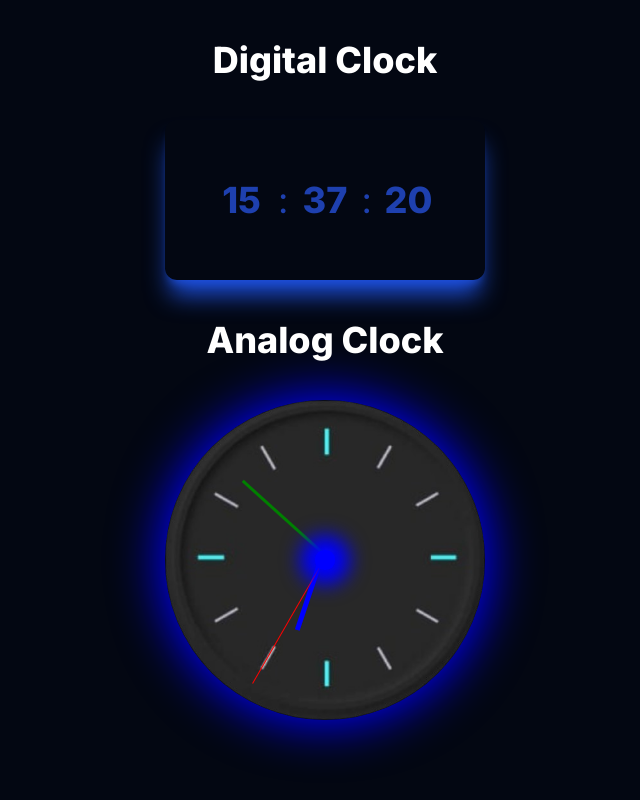
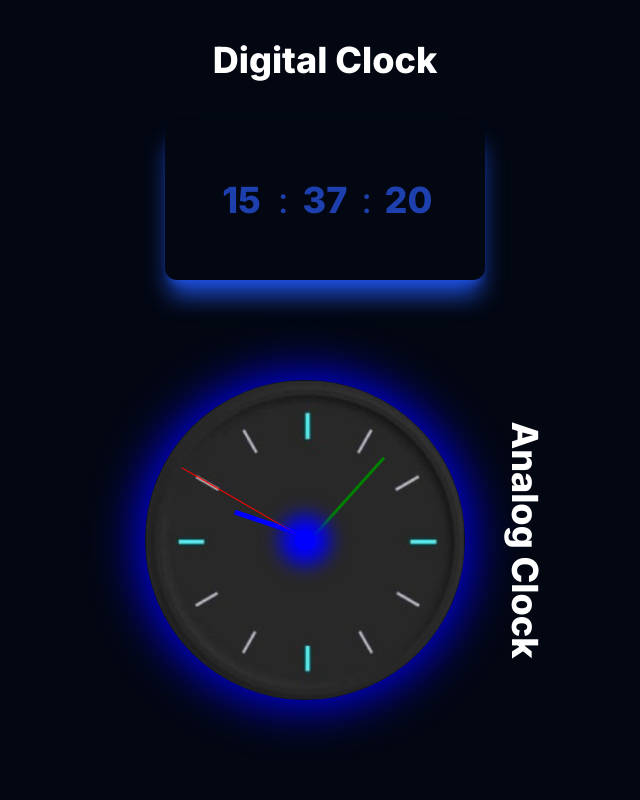
Before and after one commit to kk0139317/clock, a Next.js app: page / in a window 1280 px wide. Shown: the whole page, without its empty margins (315-955 px from the left). Built offline with nearby package versions, Linux system fonts and the light colour scheme.

Commit message:
Update globals.css

```diff
--- a/app/globals.css
+++ b/app/globals.css
@@ -68,3 +68,7 @@ input[type="number"] {
   box-shadow:
     0px 0px 19px 15px blue;
 }
+
+.analog-rotate{
+  rotate:90deg;
+}
```
